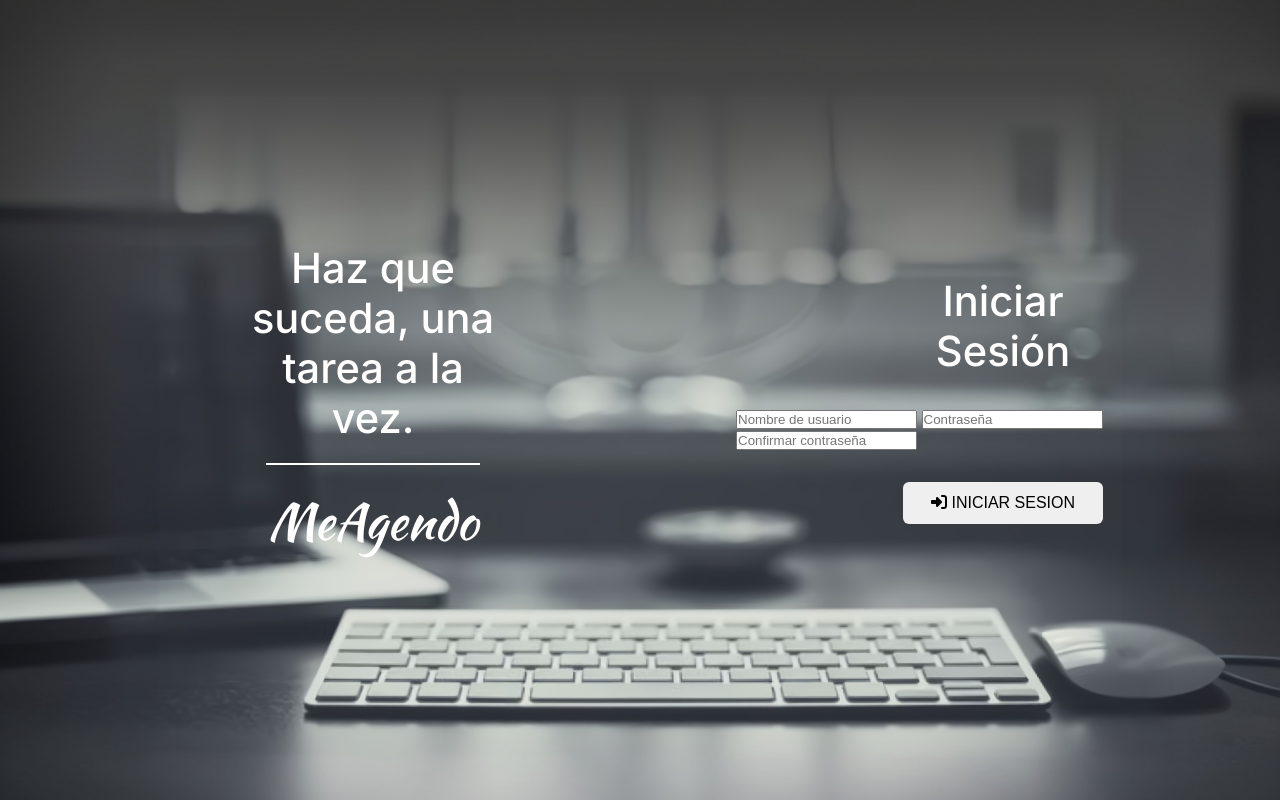
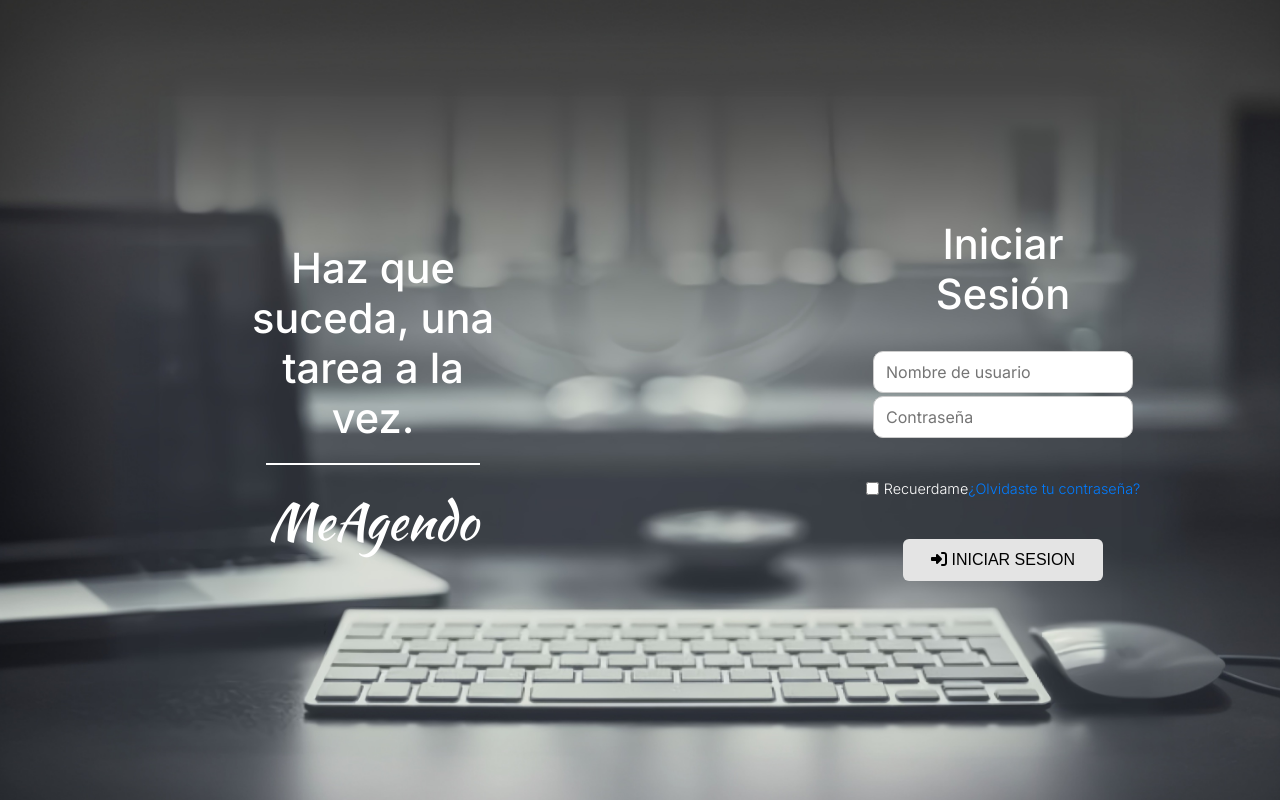
Before and after one commit to MeAgendo/Web-MeAgendo, a Django app: template MeAgendo/templates/Iniciar_Sesion.html in a window 1280 px wide. Run offline with Django 5.2, Linux system fonts and the light colour scheme; the template is opened without the code that fills it, so the values that code supplies are empty.

Commit message:
creacion de calendario responsivo js y ajustes de template iniciar sesion

```diff
--- a/MeAgendo/static/css/crear_cuenta.css
+++ b/MeAgendo/static/css/crear_cuenta.css
@@ -48,14 +48,14 @@ h2 {
     display: flex;
     flex-direction: column;
     gap: 0.2rem;
-    margin: 1.5rem 0;
 }
 
 .input-field {
+    height: 2.6rem;
     padding: 0.75rem;
     font-size: 1rem;
     border: 1px solid #ccc;
-    border-radius: 14px;
+    border-radius: 10px;
     outline: none;
     font-family: "Inter", sans-serif;
 }
@@ -73,7 +73,7 @@ h2 {
 .right_panel{
     display: flex;
     flex-direction: column;
-    gap: 1rem;
+    gap: 2rem;
     justify-content: center;
     align-items: center;
     flex: 1;
--- a/MeAgendo/static/css/iniciar_sesion.css
+++ b/MeAgendo/static/css/iniciar_sesion.css
@@ -80,12 +80,49 @@ p {
     cursor: pointer;
     transition: background 0.3s ease;
 }
+.form-group {
+    display: flex;
+    flex-direction: column;
+    gap: 0.2rem;
+}
 
-.btn-login {
+.input-field {
+    height: 2.6rem;
+    padding: 0.75rem;
+    font-size: 1rem;
+    border: 1px solid #ccc;
+    border-radius: 10px;
+    outline: none;
+    font-family: "Inter", sans-serif;
+}
+.opciones-usuario {
+    display: flex;
+    justify-content: space-between;
+    align-items: center;
+    margin: 10px 0;
+    font-size: 0.9rem;
+}
+
+.recordar {
+    display: flex;
+    align-items: center;
+    gap: 5px;
+}
+
+.olvide {
+    text-decoration: none;
+    color: #007bff;
+}
+
+.olvide:hover {
+    text-decoration: underline;
+}
+
+.btn-signup {
     background: #e4e4e4;
     color: black;
 }
 
-.btn-login:hover {
+.btn-signup:hover {
     background: #b6b6b6;
 }
--- a/MeAgendo/templates/Calendario.html
+++ b/MeAgendo/templates/Calendario.html
@@ -13,6 +13,7 @@
     <!--ruta para live server-->
     <script src="../static/js/"></script>
     <link rel="stylesheet" href="../static/css/calendario.css">
+    <script src="../static/js/calendario.js"></script>
     <title>MeAgendo</title>
 </head>
 <body>
--- a/MeAgendo/templates/Iniciar_Sesion.html
+++ b/MeAgendo/templates/Iniciar_Sesion.html
@@ -26,7 +26,12 @@
             <div class="form-group">
                 <input type="text" placeholder="Nombre de usuario" class="input-field">
                 <input type="password" placeholder="Contraseña" class="input-field">
-                <input type="password" placeholder="Confirmar contraseña" class="input-field">
+            </div>
+            <div class="opciones-usuario">
+                <label class="recordar">
+                    <input type="checkbox" name="recordar"> Recuerdame
+                </label>
+                <a href="#" class="olvide">¿Olvidaste tu contraseña?</a>
             </div>
             <button class="btn-signup">
                 <i class="fas fa-sign-in-alt"></i> INICIAR SESION
```
Also changed, not shown: MeAgendo/static/js/calendario.js (added, +57 -0 lines).
